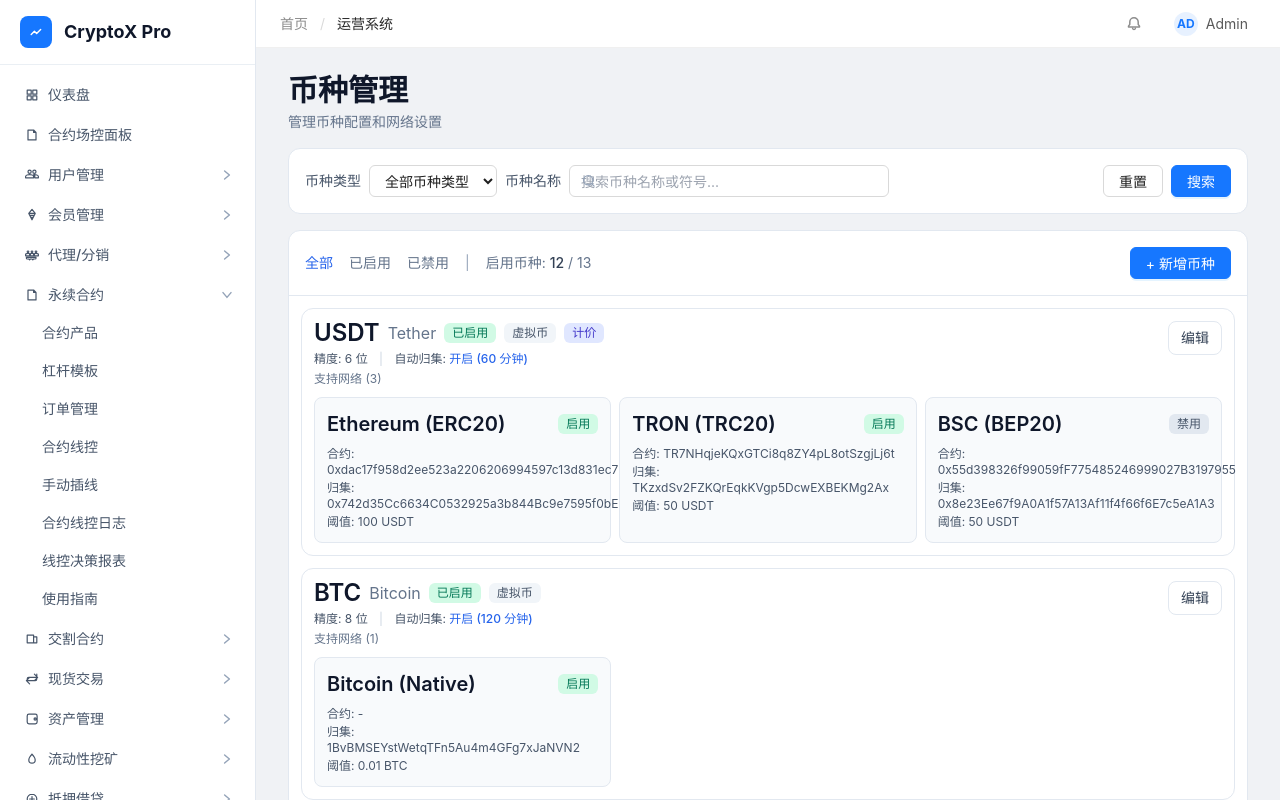
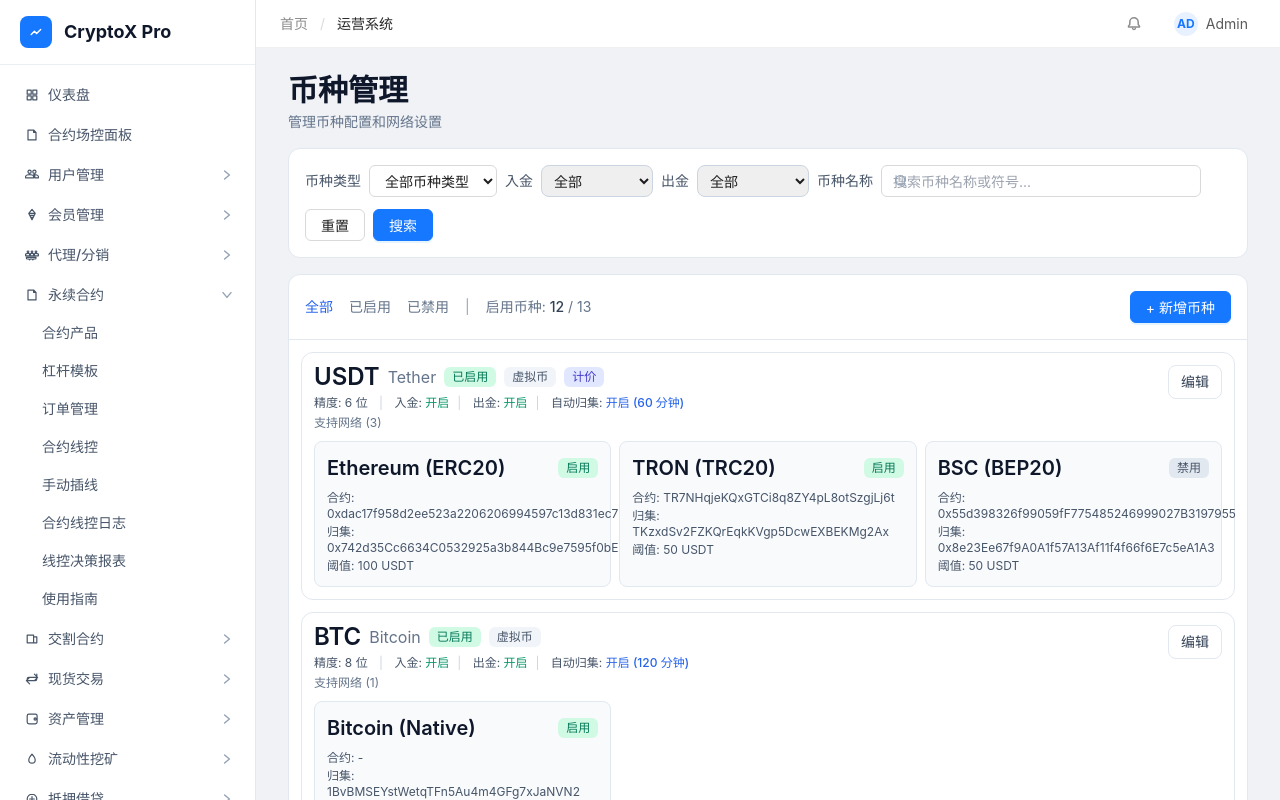
Before and after one commit to gloopai/fex-admin, a Vue app: page /system/currencies in a window 1280 px wide. Built offline with nearby package versions, Linux system fonts and the light colour scheme.

Commit message:
feat: update

```diff
--- a/src/mock/assets.js
+++ b/src/mock/assets.js
@@ -19,6 +19,8 @@ const assetsCoins = [
     name: 'Tether',
     symbol: 'USDT',
     isQuoteCurrency: true,
+    canDeposit: true,
+    canWithdraw: true,
     precision: 6,
     status: ASSET_STATUS.ENABLED,
     type: ASSET_CURRENCY_TYPE.VIRTUAL,
@@ -59,6 +61,8 @@ const assetsCoins = [
     name: 'Bitcoin',
     symbol: 'BTC',
     isQuoteCurrency: false,
+    canDeposit: true,
+    canWithdraw: true,
     precision: 8,
     status: ASSET_STATUS.ENABLED,
     type: ASSET_CURRENCY_TYPE.VIRTUAL,
@@ -81,6 +85,8 @@ const assetsCoins = [
     name: 'Ethereum',
     symbol: 'ETH',
     isQuoteCurrency: false,
+    canDeposit: true,
+    canWithdraw: true,
     precision: 8,
     status: ASSET_STATUS.DISABLED,
     type: ASSET_CURRENCY_TYPE.VIRTUAL,
@@ -103,6 +109,8 @@ const assetsCoins = [
     name: 'Litecoin',
     symbol: 'LTC',
     isQuoteCurrency: false,
+    canDeposit: true,
+    canWithdraw: true,
     precision: 8,
     status: ASSET_STATUS.ENABLED,
     type: ASSET_CURRENCY_TYPE.VIRTUAL,
@@ -125,6 +133,8 @@ const assetsCoins = [
     name: 'Solana',
     symbol: 'SOL',
     isQuoteCurrency: false,
+    canDeposit: true,
+    canWithdraw: true,
     precision: 9,
     status: ASSET_STATUS.ENABLED,
     type: ASSET_CURRENCY_TYPE.VIRTUAL,
@@ -147,6 +157,8 @@ const assetsCoins = [
     name: 'Dogecoin',
     symbol: 'DOGE',
     isQuoteCurrency: false,
+    canDeposit: true,
+    canWithdraw: true,
     precision: 8,
     status: ASSET_STATUS.ENABLED,
     type: ASSET_CURRENCY_TYPE.VIRTUAL,
@@ -169,6 +181,8 @@ const assetsCoins = [
     name: 'US Dollar',
     symbol: 'USD',
     isQuoteCurrency: false,
+    canDeposit: false,
+    canWithdraw: false,
     precision: 2,
     status: ASSET_STATUS.ENABLED,
     type: ASSET_CURRENCY_TYPE.FIAT,
@@ -181,6 +195,8 @@ const assetsCoins = [
     name: 'Euro',
     symbol: 'EUR',
     isQuoteCurrency: false,
+    canDeposit: false,
+    canWithdraw: false,
     precision: 2,
     status: ASSET_STATUS.ENABLED,
     type: ASSET_CURRENCY_TYPE.FIAT,
@@ -193,6 +209,8 @@ const assetsCoins = [
     name: 'Chinese Yuan',
     symbol: 'CNY',
     isQuoteCurrency: false,
+    canDeposit: false,
+    canWithdraw: false,
     precision: 2,
     status: ASSET_STATUS.ENABLED,
     type: ASSET_CURRENCY_TYPE.FIAT,
@@ -205,6 +223,8 @@ const assetsCoins = [
     name: 'Gold',
     symbol: 'XAU',
     isQuoteCurrency: false,
+    canDeposit: false,
+    canWithdraw: false,
     precision: 3,
     status: ASSET_STATUS.ENABLED,
     type: ASSET_CURRENCY_TYPE.METAL,
@@ -217,6 +237,8 @@ const assetsCoins = [
     name: 'Silver',
     symbol: 'XAG',
     isQuoteCurrency: false,
+    canDeposit: false,
+    canWithdraw: false,
     precision: 3,
     status: ASSET_STATUS.ENABLED,
     type: ASSET_CURRENCY_TYPE.METAL,
@@ -229,6 +251,8 @@ const assetsCoins = [
     name: 'Platinum',
     symbol: 'XPT',
     isQuoteCurrency: false,
+    canDeposit: false,
+    canWithdraw: false,
     precision: 3,
     status: ASSET_STATUS.ENABLED,
     type: ASSET_CURRENCY_TYPE.METAL,
@@ -241,6 +265,8 @@ const assetsCoins = [
     name: 'Palladium',
     symbol: 'XPD',
     isQuoteCurrency: false,
+    canDeposit: false,
+    canWithdraw: false,
     precision: 3,
     status: ASSET_STATUS.ENABLED,
     type: ASSET_CURRENCY_TYPE.METAL,
--- a/src/pages/assets/AssetsCurrencyPage.vue
+++ b/src/pages/assets/AssetsCurrencyPage.vue
@@ -8,8 +8,12 @@ import { createAssetsCoinsMock } from '../../mock/assets'
 const statusTab = ref(ASSET_COMMON_FILTER_ALL)
 const searchDraft = ref('')
 const currencyTypeDraft = ref('all')
+const depositSupportDraft = ref('all')
+const withdrawSupportDraft = ref('all')
 const searchApplied = ref('')
 const currencyTypeApplied = ref('all')
+const depositSupportApplied = ref('all')
+const withdrawSupportApplied = ref('all')
 const showEditModal = ref(false)
 const editingCoinId = ref('')
 const modalTab = ref(ASSET_MODAL_TAB.BASIC)
@@ -46,11 +50,15 @@ const currencyTypeLabel = (value) => {
 const applySearch = () => {
   searchApplied.value = searchDraft.value
   currencyTypeApplied.value = currencyTypeDraft.value
+  depositSupportApplied.value = depositSupportDraft.value
+  withdrawSupportApplied.value = withdrawSupportDraft.value
   currentPage.value = 1
 }
 
 const resetSearch = () => {
   currencyTypeDraft.value = 'all'
+  depositSupportDraft.value = 'all'
+  withdrawSupportDraft.value = 'all'
   searchDraft.value = ''
   applySearch()
 }
@@ -60,6 +68,8 @@ const form = reactive({
   name: '',
   symbol: '',
   isQuoteCurrency: false,
+  canDeposit: true,
+  canWithdraw: true,
   precision: 6,
   status: ASSET_STATUS.ENABLED,
   autoCollect: true,
@@ -102,7 +112,11 @@ const filteredCoins = computed(() => {
     const hitStatus = statusTab.value === ASSET_COMMON_FILTER_ALL || coin.status === statusTab.value
     const hitKeyword = !kw || `${coin.name} ${coin.symbol}`.toLowerCase().includes(kw)
     const hitType = currencyTypeApplied.value === 'all' || normalizeCurrencyType(coin.type) === currencyTypeApplied.value
-    return hitStatus && hitKeyword && hitType
+    const hitDeposit =
+      depositSupportApplied.value === 'all' || Boolean(coin.canDeposit) === (depositSupportApplied.value === 'enabled')
+    const hitWithdraw =
+      withdrawSupportApplied.value === 'all' || Boolean(coin.canWithdraw) === (withdrawSupportApplied.value === 'enabled')
+    return hitStatus && hitKeyword && hitType && hitDeposit && hitWithdraw
   })
 })
 
@@ -119,7 +133,7 @@ const goNext = () => {
   if (currentPage.value < totalPages.value) currentPage.value++
 }
 
-watch([statusTab, searchApplied, currencyTypeApplied], () => {
+watch([statusTab, searchApplied, currencyTypeApplied, depositSupportApplied, withdrawSupportApplied], () => {
   currentPage.value = 1
 })
 
@@ -130,6 +144,8 @@ const cloneCoinToForm = (coin) => {
   form.name = coin.name
   form.symbol = coin.symbol
   form.isQuoteCurrency = Boolean(coin.isQuoteCurrency)
+  form.canDeposit = coin.canDeposit ?? true
+  form.canWithdraw = coin.canWithdraw ?? true
   form.precision = coin.precision
   form.status = coin.status
   form.autoCollect = coin.autoCollect
@@ -151,6 +167,8 @@ const openCreate = () => {
   form.name = ''
   form.symbol = ''
   form.isQuoteCurrency = false
+  form.canDeposit = true
+  form.canWithdraw = true
   form.precision = 6
   form.status = ASSET_STATUS.ENABLED
   form.autoCollect = true
@@ -188,6 +206,8 @@ const saveCoin = () => {
     name: form.name.trim(),
     symbol: form.symbol.trim().toUpperCase(),
     isQuoteCurrency: Boolean(form.isQuoteCurrency),
+    canDeposit: Boolean(form.canDeposit),
+    canWithdraw: Boolean(form.canWithdraw),
     precision: Number(form.precision),
     status: form.status,
     autoCollect: offchain ? false : Boolean(form.autoCollect),
@@ -249,6 +269,24 @@ const badgeClass = (status) => (status === ASSET_STATUS.ENABLED ? 'bg-emerald-10
           <div class="flex items-center gap-2">
             <span class="text-sm text-slate-600 whitespace-nowrap">币种类型</span>
             <CurrencyTypeSelect v-model="currencyTypeDraft" class="shrink-0" />
+          </div>
+
+          <div class="flex items-center gap-2">
+            <span class="text-sm text-slate-600 whitespace-nowrap">入金</span>
+            <select v-model="depositSupportDraft" class="w-28 rounded-lg border border-slate-300 px-2 !h-8 text-sm">
+              <option value="all">全部</option>
+              <option value="enabled">开启</option>
+              <option value="disabled">关闭</option>
+            </select>
+          </div>
+
+          <div class="flex items-center gap-2">
+            <span class="text-sm text-slate-600 whitespace-nowrap">出金</span>
+            <select v-model="withdrawSupportDraft" class="w-28 rounded-lg border border-slate-300 px-2 !h-8 text-sm">
+              <option value="all">全部</option>
+              <option value="enabled">开启</option>
+              <option value="disabled">关闭</option>
+            </select>
           </div>
 
           <div class="flex items-center gap-2 w-full sm:w-auto">
@@ -313,6 +351,10 @@ const badgeClass = (status) => (status === ASSET_STATUS.ENABLED ? 'bg-emerald-10
               </div>
               <p class="mt-1.5 text-xs text-slate-600">
                 精度: {{ coin.precision }} 位
+                <span class="mx-2 text-slate-300">|</span>
+                入金: <span class="font-medium" :class="coin.canDeposit ? 'text-emerald-600' : 'text-slate-500'">{{ coin.canDeposit ? '开启' : '关闭' }}</span>
+                <span class="mx-2 text-slate-300">|</span>
+                出金: <span class="font-medium" :class="coin.canWithdraw ? 'text-emerald-600' : 'text-slate-500'">{{ coin.canWithdraw ? '开启' : '关闭' }}</span>
                 <span class="mx-2 text-slate-300">|</span>
                 自动归集: <span class="font-medium" :class="coin.autoCollect ? 'text-blue-600' : 'text-slate-500'">{{ coin.autoCollect ? `开启 (${coin.intervalMin} 分钟)` : '关闭' }}</span>
               </p>
@@ -478,6 +520,14 @@ const badgeClass = (status) => (status === ASSET_STATUS.ENABLED ? 'bg-emerald-10
               <input v-model="form.isQuoteCurrency" type="checkbox" class="h-4 w-4" />
               是否计价货币
             </label>
+            <label class="inline-flex items-center gap-2 text-sm md:col-span-2">
+              <input v-model="form.canDeposit" type="checkbox" class="h-4 w-4" />
+              允许入金
+            </label>
+            <label class="inline-flex items-center gap-2 text-sm md:col-span-2">
+              <input v-model="form.canWithdraw" type="checkbox" class="h-4 w-4" />
+              允许出金
+            </label>
             <label class="space-y-1">
               <span class="text-sm">精度位数</span>
               <input v-model.number="form.precision" type="number" class="w-full rounded-lg border border-slate-300 px-3 py-2" />
```
Also changed, not shown: 1 other file (tests, documents, lock files or other folders).
